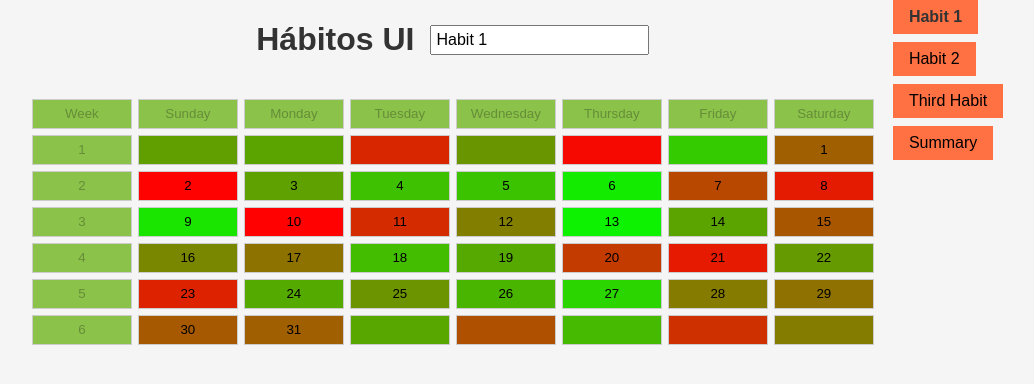
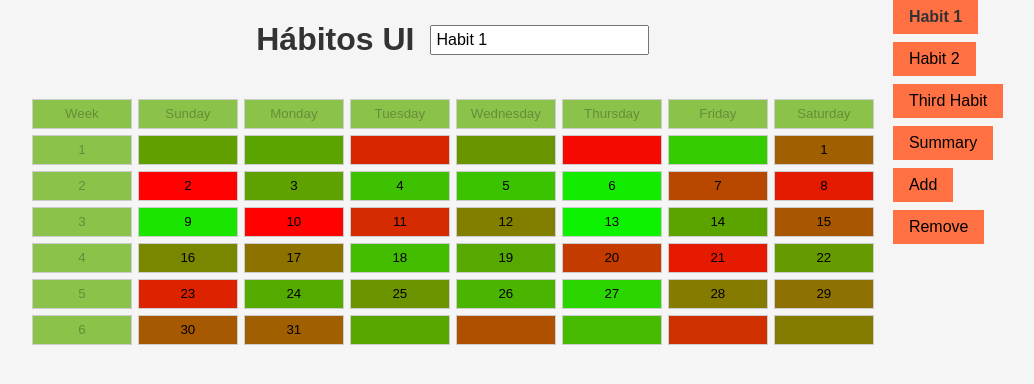
Before and after one commit to iampandor/habitsUI, a React (Create React App) app: page / in a window 1280 px wide. Shown: the top 384 px of the page, without its empty margins (124-1158 px from the left). Built offline with nearby package versions, Linux system fonts and the light colour scheme.

Commit message:
Added add and remoe functon to the app

```diff
--- a/src/App.js
+++ b/src/App.js
@@ -93,6 +93,26 @@ const App = () => {
     setCurrentGridIndex(index);
   };
 
+  const addGrid = () => {
+    const newGrid = Array.from({ length: rows }, (_, rowIndex) =>
+      Array.from({ length: cols }, (_, colIndex) =>
+        rowIndex === 0 || colIndex === 0 ? null : Math.random()
+      )
+    );
+    setGrids([...grids, newGrid]);
+    setGridTitles([...gridTitles, `Habit ${gridTitles.length + 1}`]);
+  };
+
+  // Add this function to your App component
+  const removeGrid = () => {
+    if (grids.length <= 1) return; // Prevent removing the last grid
+    const updatedGrids = grids.filter((_, index) => index !== currentGridIndex);
+    const updatedGridTitles = gridTitles.filter((_, index) => index !== currentGridIndex);
+    setGrids(updatedGrids);
+    setGridTitles(updatedGridTitles);
+    setCurrentGridIndex(0);
+  };
+
 
   return (
     <div className="App">
@@ -139,6 +159,16 @@ const App = () => {
             </button>
           </div>
         ))}
+        <div className="grid-switcher-item">
+          <button className="grid-switcher-button" onClick={addGrid}>
+            Add
+      </button>
+        </div>
+        <div className="grid-switcher-item">
+          <button className="grid-switcher-button" onClick={removeGrid}>
+            Remove
+      </button>
+        </div>
       </div>
     </div>
   );
```
